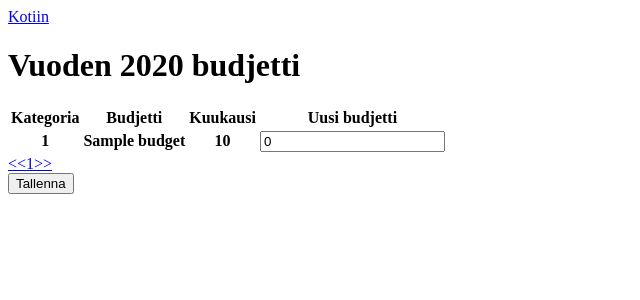
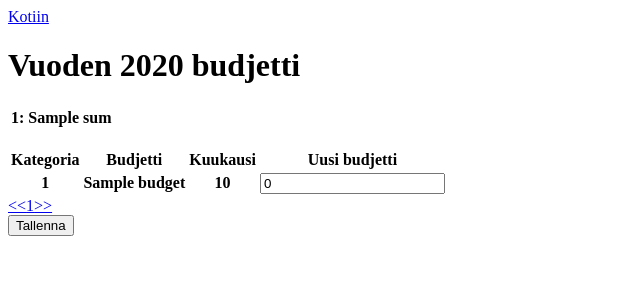
Before and after one commit to Henkka5791/MyMoney, a Flask app: template templates/budget_year.html in a window 1280 px wide. Shown: the top 300 px of the page, without its empty margins (0-640 px from the left). Run offline with Flask 2, Linux system fonts and the light colour scheme; the template is opened without the code that fills it: most values are stand-ins (such as "Sample title", 1, 10 or a date in 2020); lists and menus that the app fills with data are empty; some libraries are stand-ins or nearby versions.

Commit message:
Add budget summary

```diff
--- a/templates/budget_year.html
+++ b/templates/budget_year.html
@@ -2,6 +2,14 @@
 
 <a href="/">Kotiin</a>
 <h1>Vuoden {{ year }} budjetti</h1>
+<table>
+    {% for sum in sums %}
+    <tr>
+        <th>{{ sum[0]}}: {{ sum[1] }}</th>
+    </tr>
+    {% endfor %}
+</table>
+<br>
 <form action="/budgets/{{ year }}" method="POST">
 <table id="budget">
     <tr>
```
